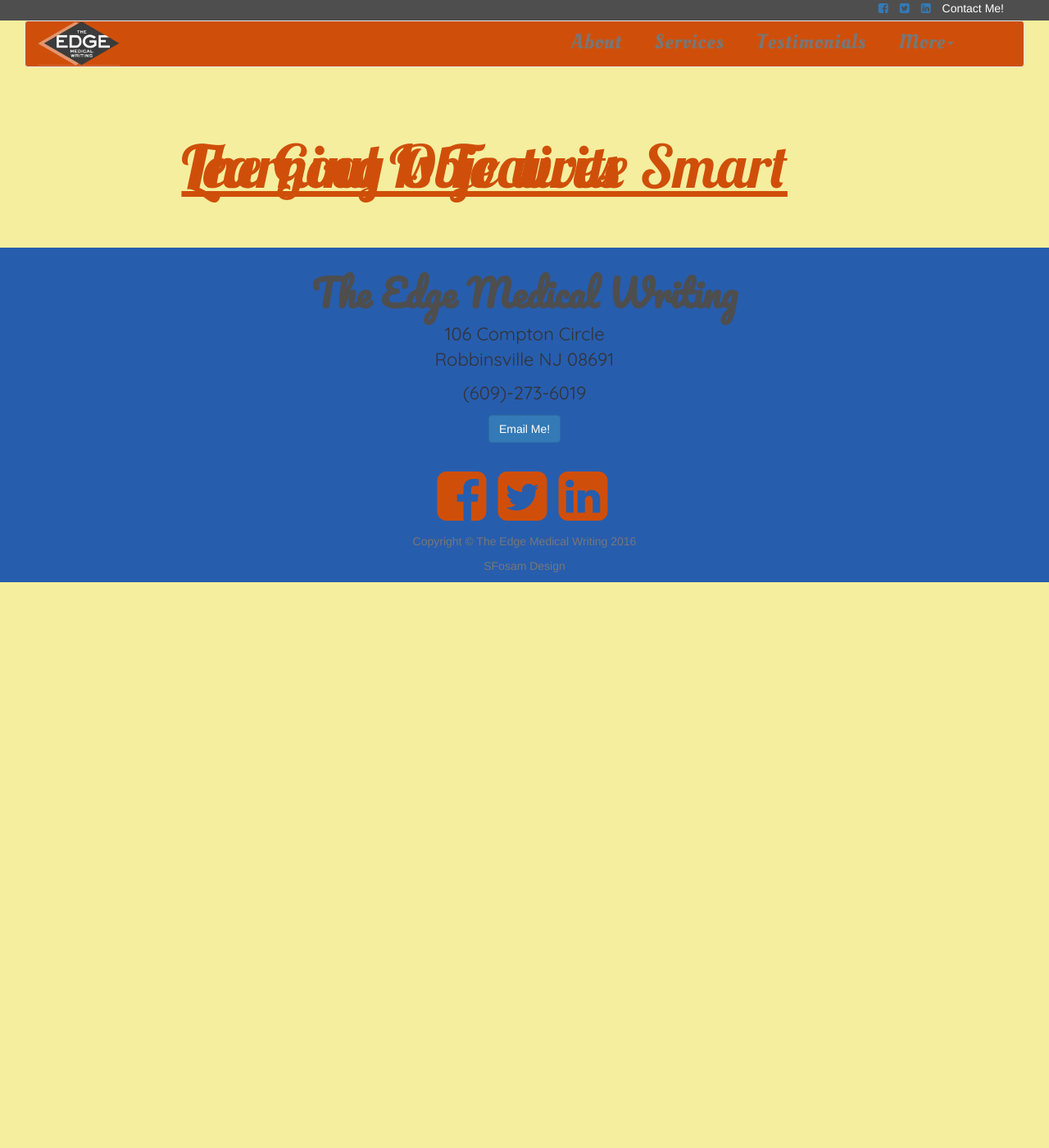
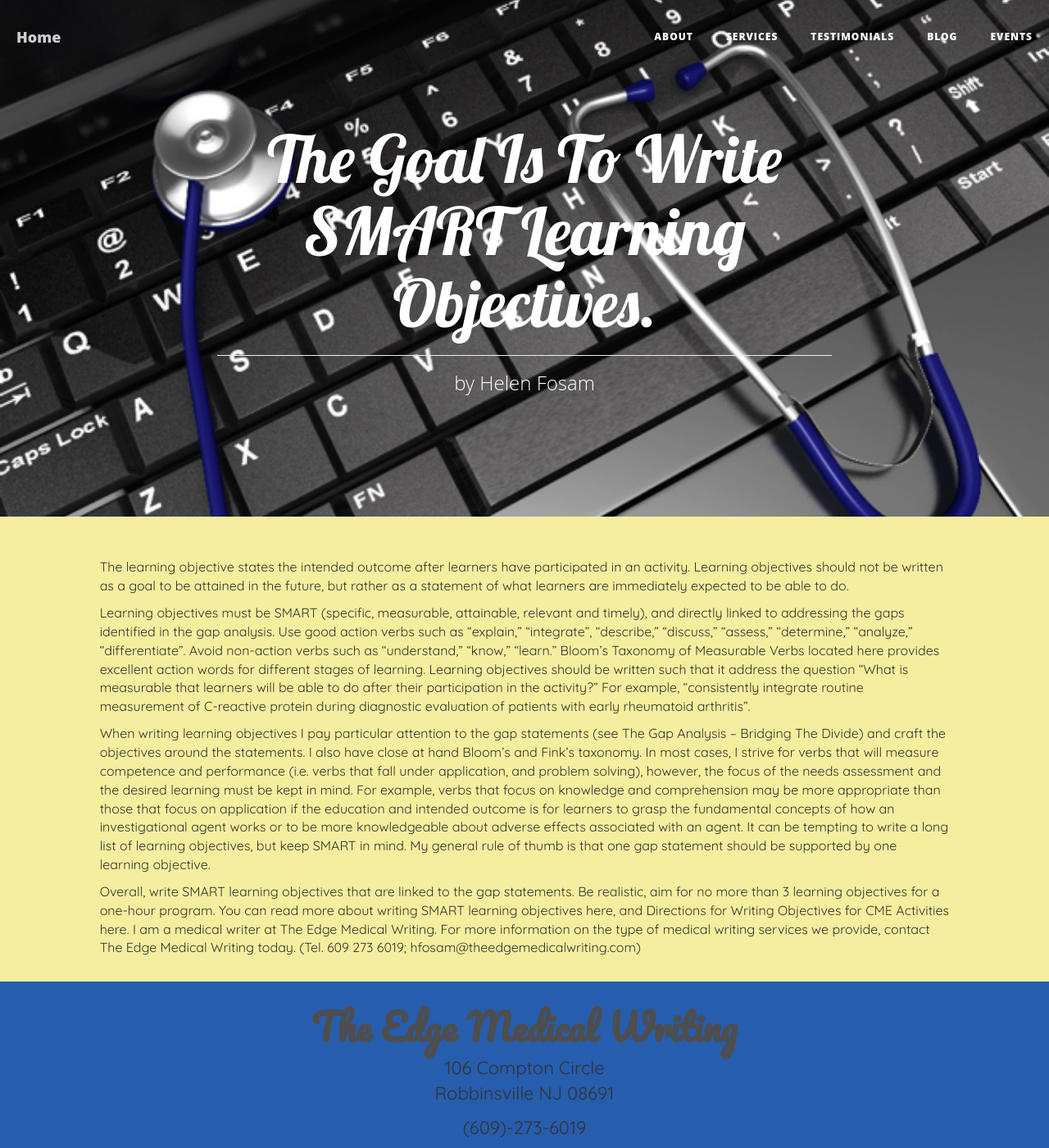
Before and after one commit to saltoriousSIG/theedge, a Jekyll site: the page built from _posts/blogs/2016-12-31-The-Goal-Is-To Write-SMART-Learning-Objectives.md, in a window 1280 px wide and 1400 px high. Shown: the whole window at 82% size. Built offline with Jekyll 4.4.1, drawn with Linux system fonts in a browser that asks for light colours; our own code applies the rules of GitHub Pages for plain Markdown files.

Commit message:
Update 2016-12-31-The-Goal-Is-To Write-SMART-Learning-Objectives.md

```diff
--- a/_posts/blogs/2016-12-31-The-Goal-Is-To Write-SMART-Learning-Objectives.md
+++ b/_posts/blogs/2016-12-31-The-Goal-Is-To Write-SMART-Learning-Objectives.md
@@ -1,2 +1,16 @@
 ---
+layout: blog
+title: The Goal Is To Write SMART Learning Objectives.
+meta: The learning objective states the intended outcome after learners have participated in an activity.
+author: Helen Fosam
+date: December 31, 2016
+category: blogs
 ---
+
+The learning objective states the intended outcome after learners have participated in an activity. Learning objectives should not be written as a goal to be attained in the future, but rather as a statement of what learners are immediately expected to be able to do.
+
+Learning objectives must be SMART (specific, measurable, attainable, relevant and timely), and directly linked to addressing the gaps identified in the gap analysis. Use good action verbs such as “explain,” “integrate”, “describe,” “discuss,” “assess,” “determine,” “analyze,” “differentiate”. Avoid non-action verbs such as “understand,” “know,” “learn.” Bloom’s Taxonomy of Measurable Verbs located here provides excellent action words for different stages of learning. Learning objectives should be written such that it address the question “What is measurable that learners will be able to do after their participation in the activity?” For example, “consistently integrate routine measurement of C-reactive protein during diagnostic evaluation of patients with early rheumatoid arthritis”.
+
+When writing learning objectives I pay particular attention to the gap statements (see The Gap Analysis -- Bridging The Divide) and craft the objectives around the statements. I also have close at hand Bloom’s and Fink’s taxonomy. In most cases, I strive for verbs that will measure competence and performance (i.e. verbs that fall under application, and problem solving), however, the focus of the needs assessment and the desired learning must be kept in mind. For example, verbs that focus on knowledge and comprehension may be more appropriate than those that focus on application if the education and intended outcome is for learners to grasp the fundamental concepts of how an investigational agent works or to be more knowledgeable about adverse effects associated with an agent. It can be tempting to write a long list of learning objectives, but keep SMART in mind. My general rule of thumb is that one gap statement should be supported by one learning objective.
+
+Overall, write SMART learning objectives that are linked to the gap statements. Be realistic, aim for no more than 3 learning objectives for a one-hour program. You can read more about writing SMART learning objectives here, and Directions for Writing Objectives for CME Activities here. I am a medical writer at The Edge Medical Writing. For more information on the type of medical writing services we provide, contact The Edge Medical Writing today. (Tel. 609 273 6019; hfosam@theedgemedicalwriting.com)
```
